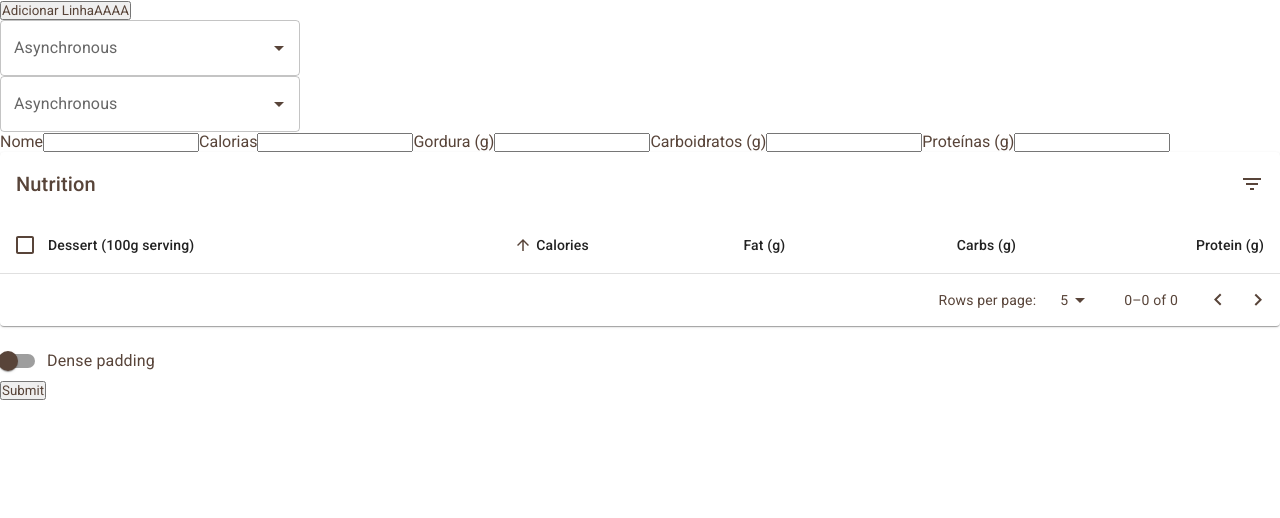
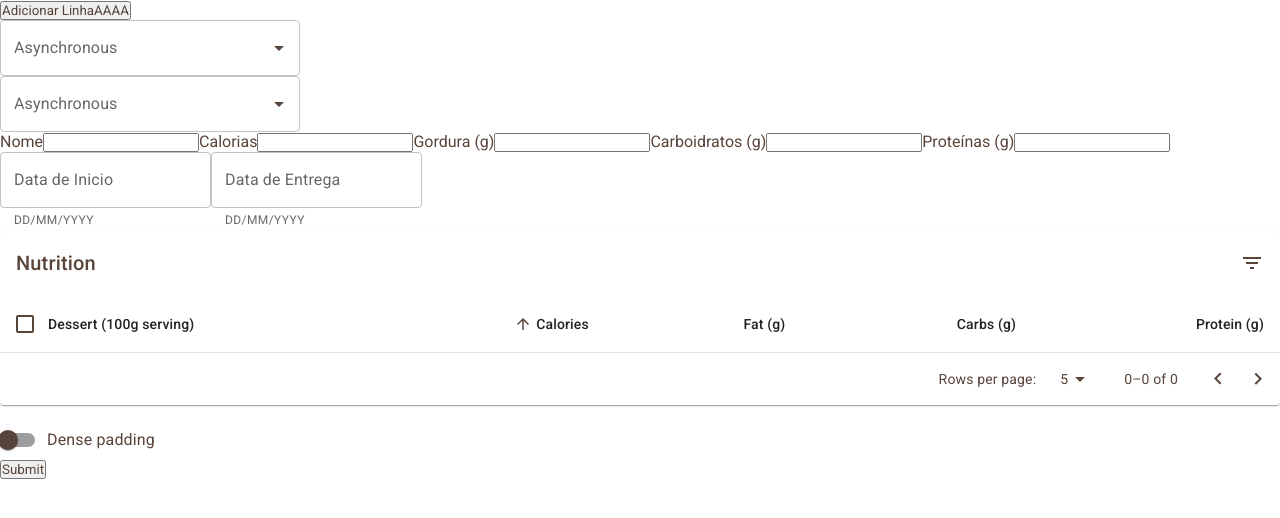
Before and after one commit to RodrigoPereir4/KRSmartReq-FullStack, a Next.js app in the folder frontend/: page /requisicao in a window 1280 px wide. Shown: the top 518 px of the page. Built offline with nearby package versions, Linux system fonts and the light colour scheme.

Commit message:
[ADD] Inputs Data com validação

```diff
--- a/frontend/app/requisicao/page.js
+++ b/frontend/app/requisicao/page.js
@@ -7,6 +7,10 @@ import { useEffect, useState } from "react";
 import { useRequisicao } from "@/hooks/useRequisicao";
 import { listarItensComboBox } from "@/services/RequisicaoService";
 import ComboBox from "@/components/MUI/ComboBox";
+import { DatePicker, LocalizationProvider} from "@mui/x-date-pickers";
+import { AdapterDayjs } from '@mui/x-date-pickers/AdapterDayjs';
+import dayjs from 'dayjs';
+import 'dayjs/locale/en-gb';
 
 export default function Requisicao(){
 
@@ -67,12 +71,35 @@ export default function Requisicao(){
         return ['2', '3'];
     }
 
+    //DATE PICKER ---------------------------------
+    const [dataInicio, setDataInicio] = useState(null);
+    const [dataEntrega, setDataEntrega] = useState(null);
+
+    const handleDataInicioChange = (newValue) => {
+        setDataInicio(newValue);
+    }
+
+    const handleDataEntregaChange = (newValue) => {
+        if(newValue.isBefore(dataInicio)){
+            setDataInicio(newValue);
+            alert("Selecione uma data de entrega válida! Depois ou igual a inicial.")
+        } else{
+            setDataEntrega(newValue);
+        }
+    }
+
+    const formatDate = (date) => {
+      if (!date) return '';
+      return format(date, 'dd/MM/yyyy'); // Formata a data
+    };
+
     return(
         <>
             <form onSubmit={handleSubmit}>
                 <button type="button" onClick={handleAddRow}>Adicionar LinhaAAAA</button>
 
-                <ComboBox listarItens={listarItensComboBox}
+                <ComboBox
+                    listarItens={listarItensComboBox}
                     value={produto}
                     inputValue={inputProductValue}
                     categoria={categoria}
@@ -122,6 +149,32 @@ export default function Requisicao(){
                     onChange={handleProteinChange}
                 />
 
+                <LocalizationProvider dateAdapter={AdapterDayjs} adapterLocale="en-gb">
+                    <DatePicker
+                        label="Data de Inicio"
+                        value={dataInicio}
+                        onChange={handleDataInicioChange}
+                        slotProps={{
+                            textField: {
+                              helperText: 'DD/MM/YYYY',
+                            },
+                        }}
+                    />
+                </LocalizationProvider>
+
+                <LocalizationProvider dateAdapter={AdapterDayjs} adapterLocale="en-gb">
+                    <DatePicker
+                        label="Data de Entrega"
+                        value={dataEntrega}
+                        onChange={handleDataEntregaChange}
+                        slotProps={{
+                            textField: {
+                              helperText: 'DD/MM/YYYY',
+                            },
+                        }}
+                    />
+                </LocalizationProvider>
+
                 <EnhancedTable tableHeader={tableHeader} rows={rows} onDeleteRow={handleDeleteRow}/>
                 <button type="submit">Submit</button>
             </form>
--- a/frontend/package.json
+++ b/frontend/package.json
@@ -13,6 +13,8 @@
     "@emotion/styled": "^11.13.0",
     "@mui/icons-material": "^6.1.4",
     "@mui/material": "^6.1.4",
+    "@mui/x-date-pickers": "^7.21.0",
+    "dayjs": "^1.11.13",
     "next": "^14.2.15",
     "react": "^18.3.1",
     "react-dom": "^18.3.1",
```
Also changed, not shown: 1 other file (tests, documents, lock files or other folders).
